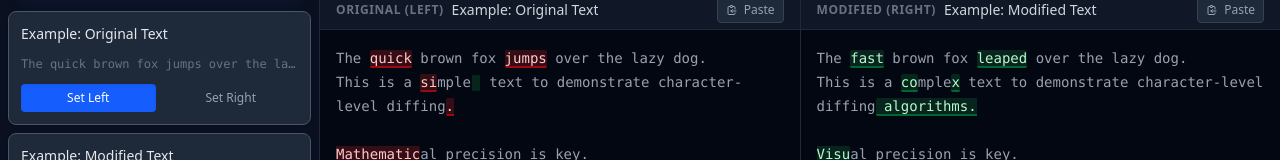
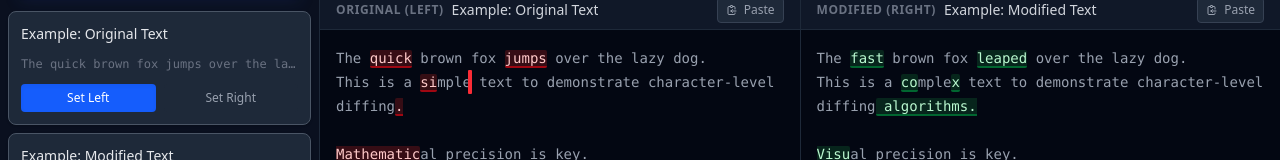
Before and after one commit to Wu-Yijun/diff-checker, a React (Vite) app: page / in a window 1280 px wide. Shown: the part 122-282 px from the top of the page. Built offline with nearby package versions, Linux system fonts and the light colour scheme.

Commit message:
update edit mode

```diff
--- a/src/components/DiffViewer.tsx
+++ b/src/components/DiffViewer.tsx
@@ -152,6 +152,7 @@ export const DiffViewer: React.FC<DiffViewerProps> = ({ leftSnippet, rightSnippe
   const handleTextareaChange = useCallback((side: 'left' | 'right', value: string) => {
     if (side === 'left') {
       setEditableLeft(value);
+      if (leftSnippet.id === rightSnippet.id) setEditableRight(value);
       if (leftSnippet) {
         // Debounce snippet update
         if (updateTimerRef.current) clearTimeout(updateTimerRef.current);
@@ -161,6 +162,7 @@ export const DiffViewer: React.FC<DiffViewerProps> = ({ leftSnippet, rightSnippe
       }
     } else {
       setEditableRight(value);
+      if (leftSnippet.id === rightSnippet.id) setEditableLeft(value);
       if (rightSnippet) {
         // Debounce snippet update
         if (updateTimerRef.current) clearTimeout(updateTimerRef.current);
@@ -308,14 +310,19 @@ export const DiffViewer: React.FC<DiffViewerProps> = ({ leftSnippet, rightSnippe
     );
   }
 
-  const getHighlightClass = (index: number) => {
+  const getHighlightClass = (index: number, relative = true) => {
     const pairIndex = getPairIndex(index);
     const isHovered = hoveredIndex === index || (pairIndex !== null && hoveredIndex === pairIndex);
+    let style = "";
 
     if (isCtrlPressed && isHovered) {
-      return 'ring-2 ring-yellow-400/50 z-10 relative cursor-pointer';
+      style += "cursor-pointer ";
     }
-    return '';
+    if (isHovered) {
+      style += 'ring-4 ring-yellow-400/50 z-20 ';
+      if (relative) style += " relative";
+    }
+    return style;
   };
 
   return (
@@ -382,11 +389,11 @@ export const DiffViewer: React.FC<DiffViewerProps> = ({ leftSnippet, rightSnippe
               <textarea
                 value={editableLeft}
                 onChange={(e) => handleTextareaChange('left', e.target.value)}
-                className="absolute inset-0 w-full h-full p-4 font-mono text-sm leading-6 bg-white dark:bg-gray-950 text-gray-900 dark:text-gray-100 resize-none focus:outline-none focus:ring-2 focus:ring-blue-500/50 z-10"
+                className="absolute inset-0 w-full h-full p-4 font-mono text-sm leading-6 text-gray-900 dark:text-gray-100 resize-none focus:outline-none focus:ring-2 focus:ring-blue-500/50 z-10"
                 spellCheck={false}
               />
             )}
-            <div className="whitespace-pre-wrap break-words">
+            <div className={"whitespace-pre-wrap break-words " + (isEditMode ? "select-none " : "")} >
               {diff.map((part, index) => {
                 // For 'insert', check if it's paired with a previous delete
                 if (part.type === 'insert') {
@@ -396,20 +403,21 @@ export const DiffViewer: React.FC<DiffViewerProps> = ({ leftSnippet, rightSnippe
                   return (
                     <span
                       key={index}
-                      className={`inline-block bg-green-100 dark:bg-green-900/40 w-2 h-4 align-middle mx-[1px] rounded-[1px] ${getHighlightClass(index)}`}
-                      title="Missing content (Click to add)"
+                      className={`absolute -translate-x-1  inline-block bg-red-500 dark:bg-red-500 w-1 h-6 align-middle mx-[1px] rounded-[1px] ${getHighlightClass(index, false)}`}
+                      title="Missing content (Right Click to add)"
                       onMouseEnter={() => setHoveredIndex(index)}
                       onMouseLeave={() => setHoveredIndex(null)}
                       onClick={() => handleDiffClick(index, part, 'left')}
                     >
-                      &nbsp;
+
                     </span>
                   );
                 }
 
-                const baseClass = part.type === 'delete'
-                  ? "bg-red-100 dark:bg-red-900/40 text-red-800 dark:text-red-200 rounded-[2px] border-b-2 border-red-200 dark:border-red-800"
-                  : "text-gray-600 dark:text-gray-400";
+                const baseClass = part.type === 'delete' ?
+                  ("bg-red-100 dark:bg-red-900/40 rounded-[2px] border-b-2 border-red-200 dark:border-red-800 "
+                    + (isEditMode ? "text-gray-500/0 " : "text-red-800 dark:text-red-200 "))
+                  : (isEditMode ? "text-gray-500/0 " : "text-gray-600 dark:text-gray-400");
 
                 return (
                   <span
@@ -456,17 +464,17 @@ export const DiffViewer: React.FC<DiffViewerProps> = ({ leftSnippet, rightSnippe
               Paste
             </button>
           </div>
-          <div className="flex-1 overflow-auto p-4 font-mono text-sm leading-6 custom-scrollbar bg-white dark:bg-gray-950 transition-colors duration-200 relative">
+          <div className="flex-1 overflow-auto p-4 font-mono text-sm leading-6 bg-white dark:bg-gray-950 custom-scrollbar transition-colors duration-200 relative">
             {/* Edit Mode Textarea Overlay */}
             {isEditMode && (
               <textarea
                 value={editableRight}
                 onChange={(e) => handleTextareaChange('right', e.target.value)}
-                className="absolute inset-0 w-full h-full p-4 font-mono text-sm leading-6 bg-white dark:bg-gray-950 text-gray-900 dark:text-gray-100 resize-none focus:outline-none focus:ring-2 focus:ring-blue-500/50 z-10"
+                className="absolute inset-0 w-full h-full p-4 font-mono text-sm leading-6 text-gray-900 dark:text-gray-100 resize-none focus:outline-none focus:ring-2 focus:ring-blue-500/50 z-10"
                 spellCheck={false}
               />
             )}
-            <div className="whitespace-pre-wrap break-words">
+            <div className={"whitespace-pre-wrap break-words " + (isEditMode ? "select-none " : "")} >
               {diff.map((part, index) => {
                 // For 'delete', check if it's paired with a next insert
                 if (part.type === 'delete') {
@@ -476,20 +484,21 @@ export const DiffViewer: React.FC<DiffViewerProps> = ({ leftSnippet, rightSnippe
                   return (
                     <span
                       key={index}
-                      className={`inline-block bg-red-100 dark:bg-red-900/40 w-2 h-4 align-middle mx-[1px] rounded-[1px] ${getHighlightClass(index)}`}
-                      title="Missing content (Click to add)"
+                      className={`absolute -translate-x-1 inline-block bg-green-500 dark:bg-green-500 w-1 h-6 align-middle mx-[1px] rounded-[1px] ${getHighlightClass(index, false)} `}
+                      title="Missing content (Right Click to add)"
                       onMouseEnter={() => setHoveredIndex(index)}
                       onMouseLeave={() => setHoveredIndex(null)}
                       onClick={() => handleDiffClick(index, part, 'right')}
                     >
-                      &nbsp;
+
                     </span>
                   );
                 }
 
-                const baseClass = part.type === 'insert'
-                  ? "bg-green-100 dark:bg-green-900/40 text-green-800 dark:text-green-200 rounded-[2px] border-b-2 border-green-200 dark:border-green-800"
-                  : "text-gray-600 dark:text-gray-400";
+                const baseClass = part.type === 'insert' ?
+                  ("bg-green-100 dark:bg-green-900/40 rounded-[2px] border-b-2 border-green-200 dark:border-green-800 "
+                    + (isEditMode ? "text-gray-500/0" : "text-green-800 dark:text-green-200"))
+                  : (isEditMode ? "text-gray-500/0" : "text-gray-600 dark:text-gray-400");
 
                 return (
                   <span
```
